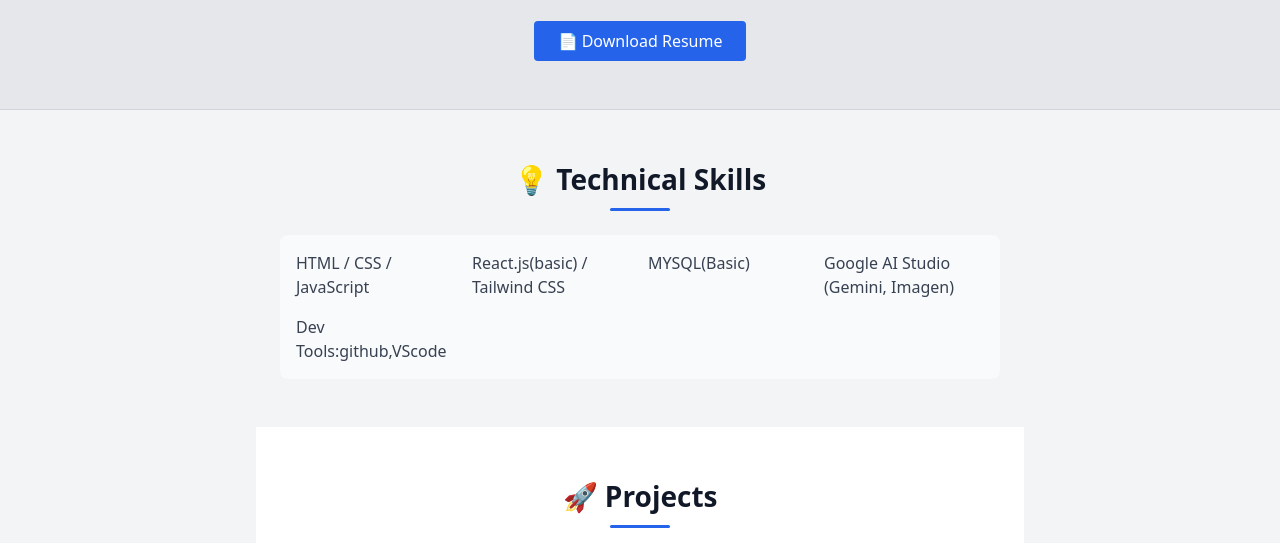
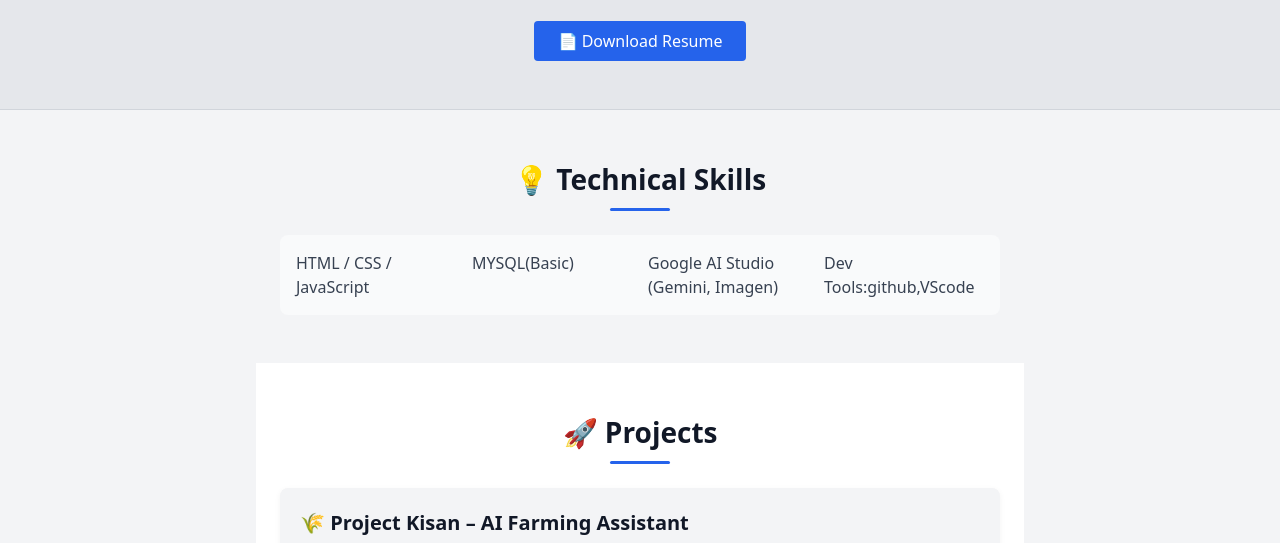
Before and after one commit to BHARATH-7732/portfolio, a plain HTML site: page index.html in a window 1280 px wide. Shown: the part 211-754 px from the top of the page. Drawn offline with nearby package versions, Linux system fonts and the light colour scheme.

Commit message:
Fix formatting of technical skills list

```diff
--- a/index.html
+++ b/index.html
@@ -41,7 +41,7 @@
     <h3 class="section-title">💡 Technical Skills</h3>
     <ul class="skills-grid">
       <li>HTML / CSS / JavaScript</li>
-      <li>React.js(basic) / Tailwind CSS</li>
+
       <li>MYSQL(Basic)</li>
       <li>Google AI Studio (Gemini, Imagen)</li>
       <li>Dev Tools:github,VScode</li>
```
